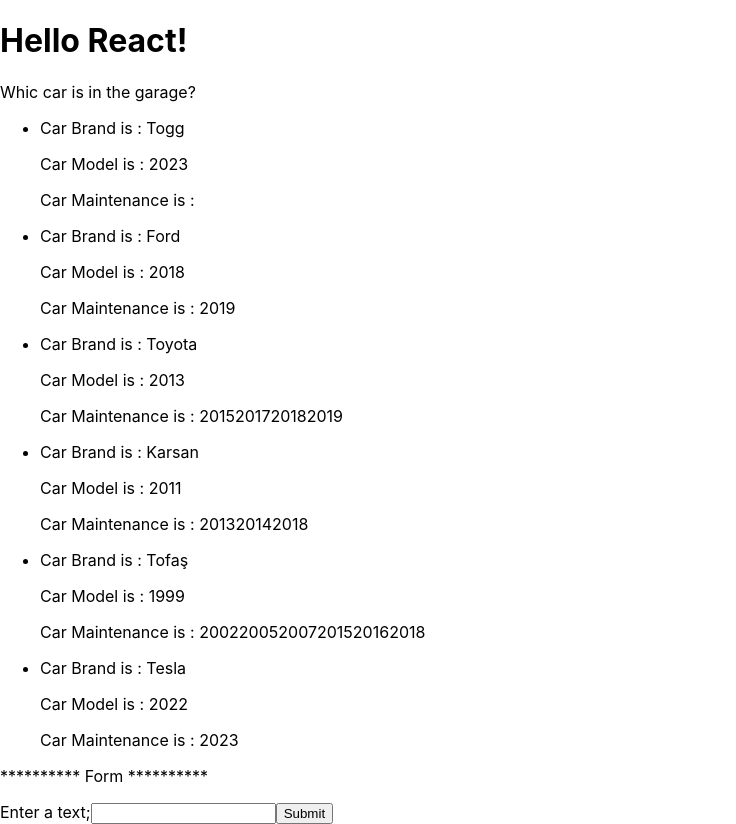
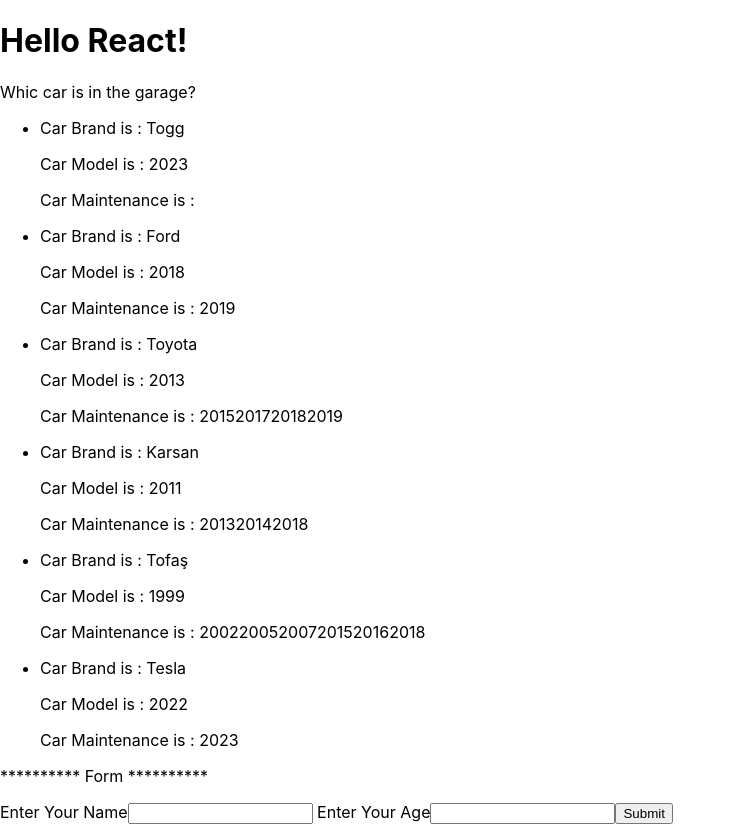
Before and after one commit to ArifYusufYilmaz/react-app-studies, a React (Create React App) app: page / in a window 1280 px wide. Shown: the whole page, without its empty margins (0-736 px from the left). Built offline with nearby package versions, Linux system fonts and the light colour scheme.

Commit message:
add upgraded Form

```diff
--- a/src/components/Form.js
+++ b/src/components/Form.js
@@ -2,7 +2,7 @@
 import { useState } from "react";
 
 
-function MyForm(){
+function MyFormBasic(){
      const [name, setName] = useState("");
      const handleSubmit = (event) =>{
          event.preventDefault(); // Html elementlerinin mevcut eylemlerini engelleme isteği. Mevcut durumda sayfa yeniden yüklenmez.
@@ -20,4 +20,39 @@
         </form>
     )
 }
-export default MyForm;
+function MyFormUpgraded(){
+    const [inputs, setInputs] = useState({})
+    const handleChange = (event)=>{
+         const name = event.target.name;
+         const value = event.target.value;
+        setInputs((values) => ({...values, [name]: value})) // buradaki spread operatorü ne iş yapıyor?
+
+    }
+
+    const handleSubmit=(event)=>{
+        event.preventDefault();
+        alert(inputs);
+    }
+    return(
+        <form onSubmit={handleSubmit}>
+            <label> Enter Your Name
+                <input
+                type="text"
+                name="username"
+                value={inputs.username || ""}
+                onChange={handleChange}
+                />
+            </label>
+            <label> Enter Your Age
+            <input
+                type="number"
+                name="age"
+                value={inputs.age || ""}
+                onChange={handleChange}
+                />
+            </label>
+            <input type="submit"/>
+        </form>
+    )
+}
+export default MyFormUpgraded;
--- a/src/components/Garage.js
+++ b/src/components/Garage.js
@@ -1,5 +1,5 @@
 import Car from './Car.js';
-import Form from './Form.js';
+import MyFormBasic from './Form.js';
 function Garage(){
     const cars = [
         {id:1, brand:"Togg"  ,carModel:"2023",carSituation:true,carMaintenance:[]},
@@ -16,7 +16,7 @@
                {cars.map((car)=> <Car key={car.id} brand={car.brand} carModel={car.carModel} carMaintenance={car.carMaintenance}/>)}
            </ul>
            <p>********** Form **********</p>
-           <Form/>
+           <MyFormBasic/>
         </>
     );
 
```
